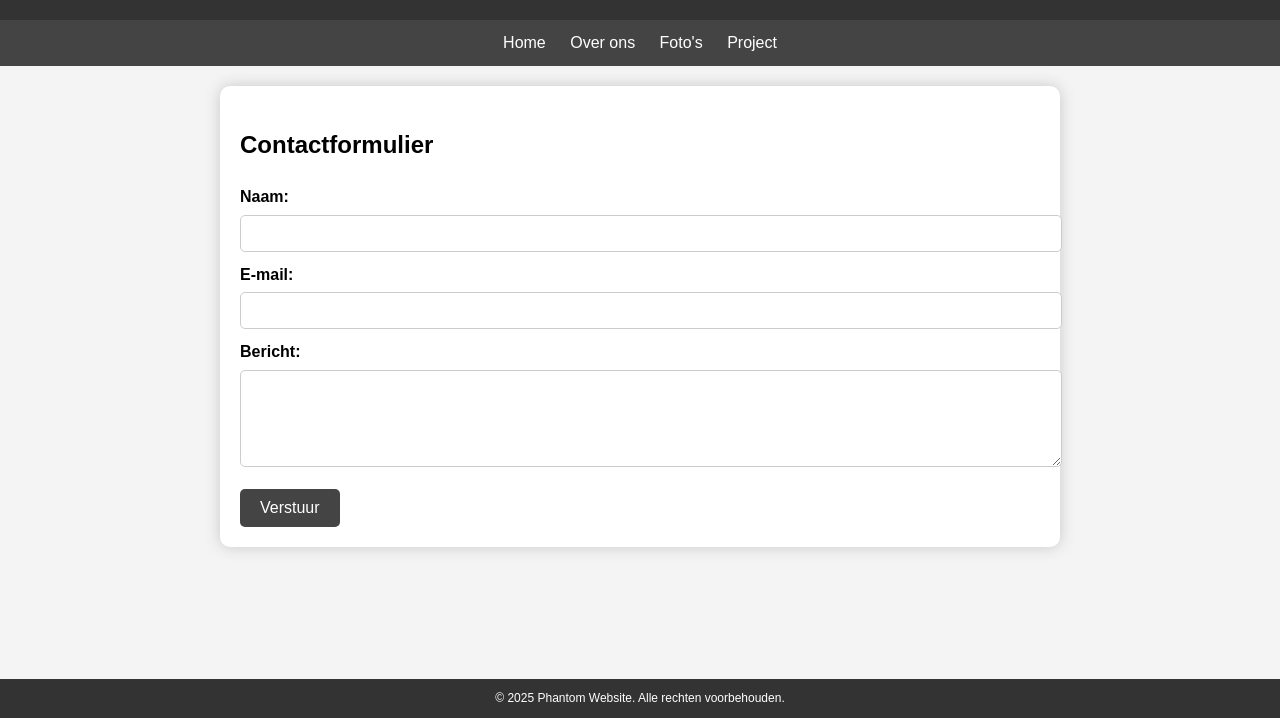
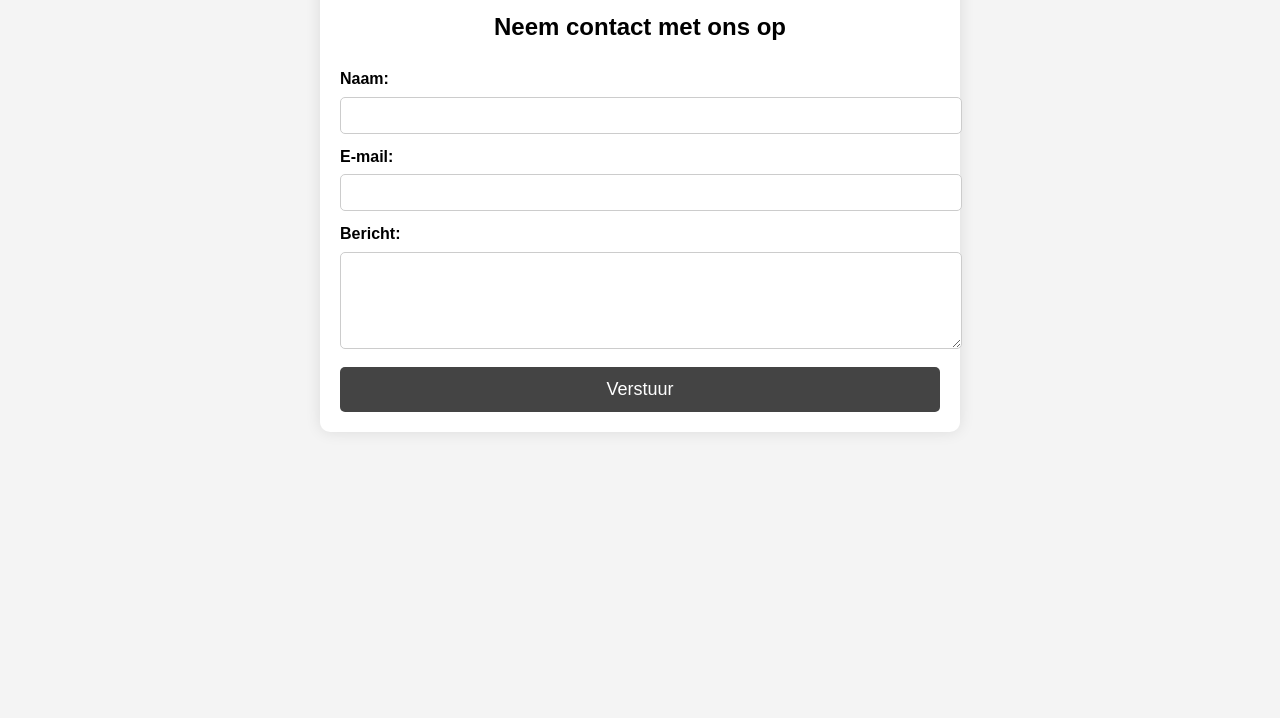
Before and after one commit to Dries-1/PhantomProject, a plain HTML site: page contact.html in a window 1280 px wide. Shown: the part 82-800 px from the top of the page. Drawn offline with Linux system fonts and the light colour scheme.

Commit message:
contact pagina + mail

```diff
--- a/contact.html
+++ b/contact.html
@@ -4,9 +4,6 @@
     <meta charset="UTF-8">
     <meta name="viewport" content="width=device-width, initial-scale=1.0">
     <title>Contact - Phantom</title>
-    <link rel="shortcut icon" href="favicon.ico" type="image/x-icon">
-    <link rel="icon" href="favicon.ico" type="image/x-icon">
-    <link rel="icon" type="image/png" sizes="16x16" href="favicon-16x16.png">
     <style>
         body {
             font-family: 'Poppins', sans-serif;
@@ -14,106 +11,71 @@
             padding: 0;
             line-height: 1.6;
             background-color: #f4f4f4;
-            color: #000000;
+            color: #000;
         }
-        header {
-            background: #333;
-            color: #fff;
-            padding: 10px 15px;
+        .container {
+            max-width: 600px;
+            margin: 50px auto;
+            background: #fff;
+            padding: 20px;
+            border-radius: 10px;
+            box-shadow: 0 0 15px rgba(0, 0, 0, 0.1);
+        }
+        h2 {
             text-align: center;
-            font-size: 14px;
+        }
+        label {
             font-weight: bold;
         }
-        nav {
-            background: #444;
-            color: #fff;
-            padding: 10px;
-            text-align: center;
-        }
-        nav a {
-            color: #fff;
-            text-decoration: none;
-            margin: 0 10px;
-        }
-        nav a:hover {
-            color: #ffcc00;
-        }
-        .container {
-            max-width: 800px;
-            margin: 20px auto;
-            background: #ffffff;
-            padding: 20px;
-            box-shadow: 0 0 15px rgb(200, 200, 200);
-            border-radius: 10px;
-        }
-        .contact-form label {
-            font-weight: bold;
-            display: block;
-            margin-top: 10px;
-        }
-        .contact-form input,
-        .contact-form textarea {
+        input, textarea {
             width: 100%;
             padding: 10px;
-            margin-top: 5px;
+            margin: 5px 0 10px;
             border: 1px solid #ccc;
             border-radius: 5px;
         }
-        .contact-form button {
+        .cta-button {
+            display: block;
+            width: 100%;
             background: #444;
             color: white;
-            padding: 10px 20px;
+            padding: 12px;
+            text-align: center;
+            font-size: 18px;
+            border-radius: 5px;
+            text-decoration: none;
+            cursor: pointer;
+            transition: background 0.3s;
             border: none;
-            border-radius: 5px;
-            cursor: pointer;
-            font-size: 16px;
-            margin-top: 15px;
         }
-        .contact-form button:hover {
+        .cta-button:hover {
             background: #ffcc00;
-            color: #000000;
-        }
-        footer {
-            background: #333;
-            color: #fff;
-            text-align: center;
-            padding: 10px 0;
-            font-size: 12px;
-            position: fixed;
-            width: 100%;
-            bottom: 0;
+            color: #000;
         }
     </style>
+    <script>
+        function showSuccessMessage() {
+            alert("Je bericht is succesvol verzonden!");
+        }
+    </script>
 </head>
 <body>
-    <header>
-        <h1>Neem contact op</h1>
-    </header>
-    <nav>
-        <a href="index.html">Home</a>
-        <a href="over.html">Over ons</a>
-        <a href="fotos.html">Foto's</a>
-        <a href="project.html">Project</a>
-    </nav>
 
     <div class="container">
-        <h2>Contactformulier</h2>
-        <form class="contact-form">
-            <label for="name">Naam:</label>
-            <input type="text" id="name" name="name" required>
+        <h2>Neem contact met ons op</h2>
+        <form action="send_email.php" method="POST" onsubmit="showSuccessMessage()">
+            <label for="naam">Naam:</label>
+            <input type="text" id="naam" name="naam" required>
 
             <label for="email">E-mail:</label>
             <input type="email" id="email" name="email" required>
 
-            <label for="message">Bericht:</label>
-            <textarea id="message" name="message" rows="5" required></textarea>
+            <label for="bericht">Bericht:</label>
+            <textarea id="bericht" name="bericht" rows="5" required></textarea>
 
-            <button type="submit">Verstuur</button>
+            <button type="submit" class="cta-button">Verstuur</button>
         </form>
     </div>
 
-    <footer>
-        &copy; 2025 Phantom Website. Alle rechten voorbehouden.
-    </footer>
 </body>
 </html>
```
Also changed, not shown: 1 other file.
